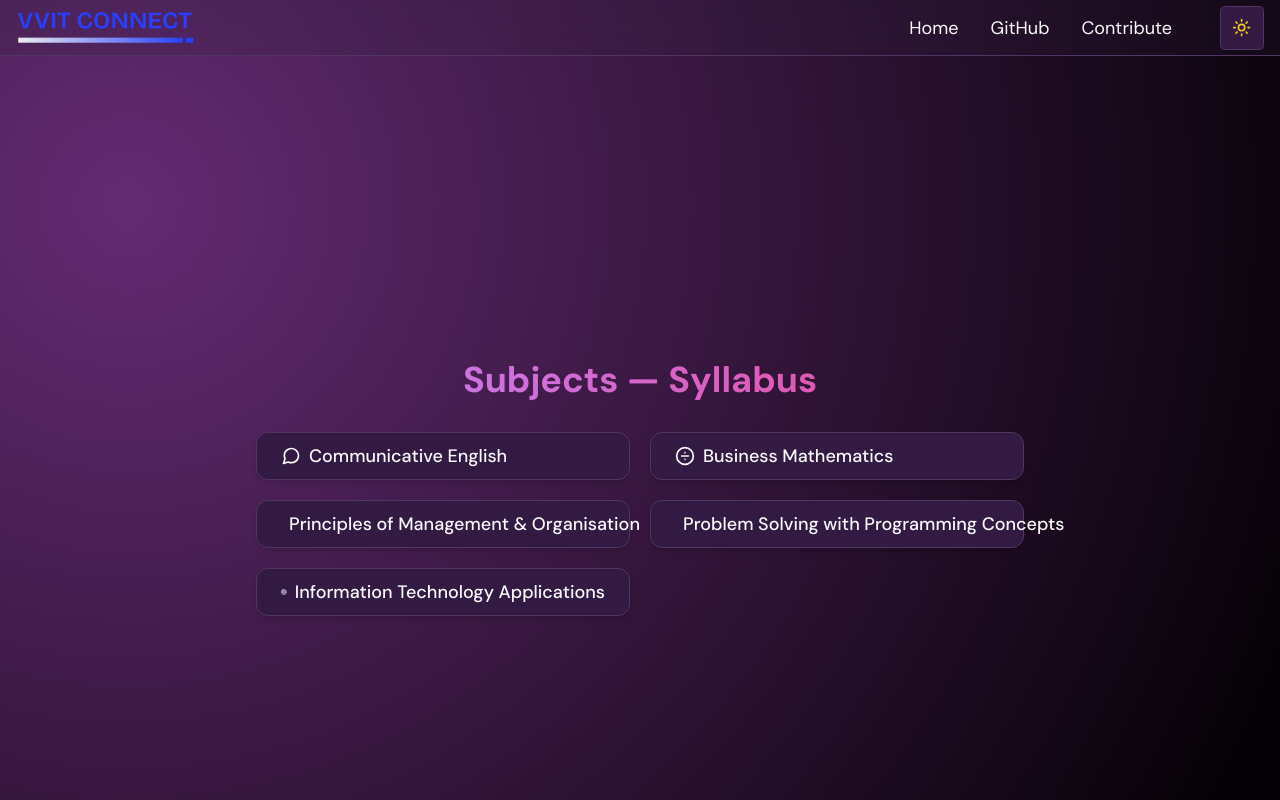
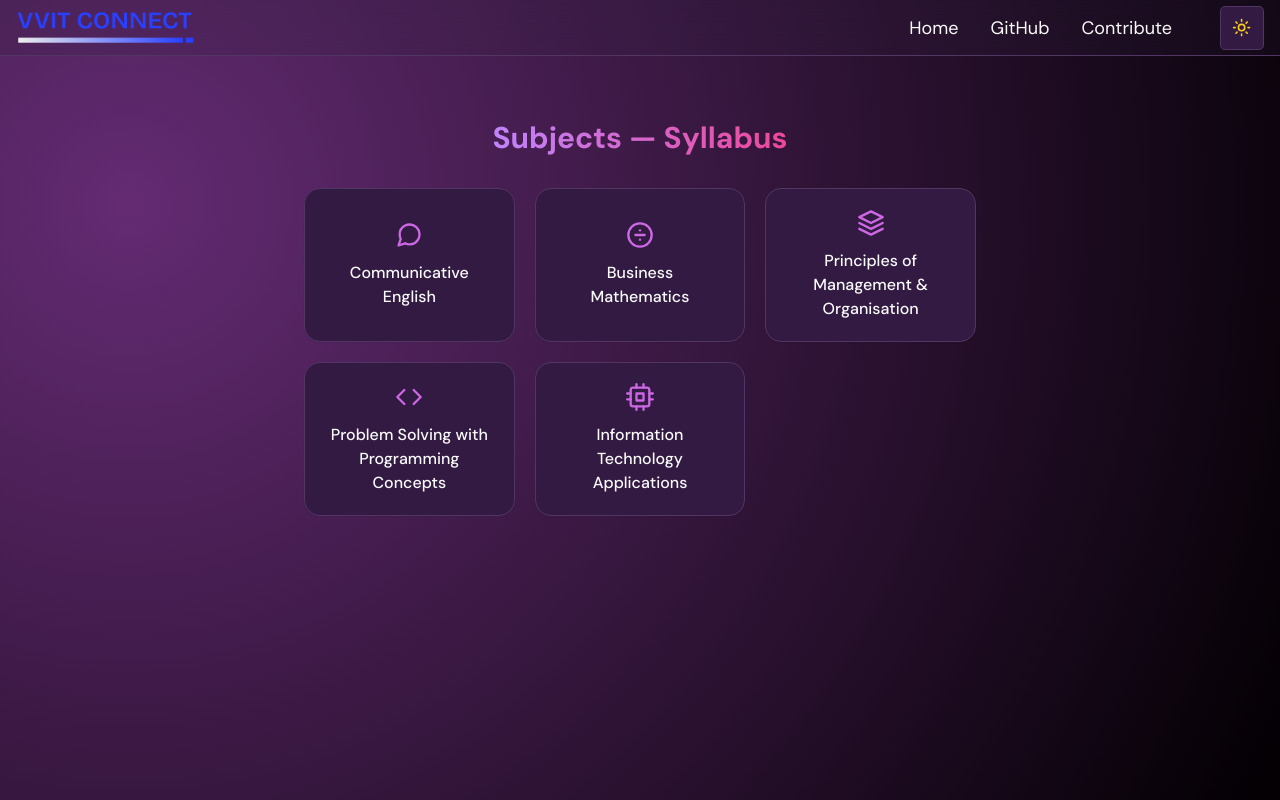
Before and after one commit to pyKinsu/VVITConnect, a Next.js app: page /bca/semester1/syllabus in a window 1280 px wide. Shown: the top 800 px of the page. Built offline with nearby package versions, Linux system fonts and the light colour scheme.

Commit message:
Update page.tsx

```diff
--- a/src/app/bca/semester1/syllabus/page.tsx
+++ b/src/app/bca/semester1/syllabus/page.tsx
@@ -1,6 +1,5 @@
 "use client";
 
-import { Button } from "@/components/ui/button";
 import {
   FiBookOpen,
   FiCode,
@@ -17,53 +16,52 @@ export default function SyllabusPage() {
   const subjects = [
     {
       name: "Communicative English",
-      icon: <FiMessageCircle className="mr-2 h-5 w-5" />,
+      icon: <FiMessageCircle className="w-7 h-7 text-primary mb-3" />,
       route: "/syllabus/english",
     },
     {
       name: "Business Mathematics",
-      icon: <FiDivideCircle className="mr-2 h-5 w-5" />,
+      icon: <FiDivideCircle className="w-7 h-7 text-primary mb-3" />,
       route: "/syllabus/maths",
     },
     {
       name: "Principles of Management & Organisation",
-      icon: <FiLayers className="mr-2 h-5 w-5" />,
+      icon: <FiLayers className="w-7 h-7 text-primary mb-3" />,
       route: "/syllabus/management",
     },
     {
       name: "Problem Solving with Programming Concepts",
-      icon: <FiCode className="mr-2 h-5 w-5" />,
+      icon: <FiCode className="w-7 h-7 text-primary mb-3" />,
       route: "/syllabus/programming",
     },
     {
       name: "Information Technology Applications",
-      icon: <FiCpu className="mr-2 h-5 w-5" />,
+      icon: <FiCpu className="w-7 h-7 text-primary mb-3" />,
       route: "/syllabus/ita",
     },
   ];
 
   return (
-    <main className="min-h-screen flex flex-col items-center justify-center px-6 py-12">
-      <div className="w-full max-w-3xl">
+    <main className="min-h-screen flex flex-col items-center px-4 py-8">
       {/* Title */}
-        <h1 className="text-3xl sm:text-4xl font-bold text-center mb-8 bg-clip-text text-transparent bg-gradient-to-r from-purple-400 to-pink-500">
+      <h1 className="text-2xl sm:text-3xl font-bold text-center mb-8 bg-clip-text text-transparent bg-gradient-to-r from-purple-400 to-pink-500">
         Subjects — Syllabus
       </h1>
 
-        {/* Button Grid */}
-        <div className="grid gap-5 sm:grid-cols-2">
+      {/* Mobile-first card list */}
+      <div className="grid gap-5 w-full max-w-md sm:max-w-2xl sm:grid-cols-2 md:grid-cols-3">
         {subjects.map((subj) => (
-            <Button
+          <div
             key={subj.name}
-              size="lg"
-              className="w-full justify-start text-left text-lg rounded-xl shadow-md hover:scale-[1.02] transition-transform bg-card text-card-foreground border border-border"
             onClick={() => router.push(subj.route)}
+            className="section-box cursor-pointer flex flex-col items-center justify-center p-5 rounded-2xl hover:shadow-lg hover:-translate-y-1 transition-all duration-200"
           >
             {subj.icon}
+            <span className="text-sm sm:text-base font-medium text-center leading-snug">
               {subj.name}
-            </Button>
+            </span>
+          </div>
         ))}
-        </div>
       </div>
     </main>
   );
```
Lines whose indentation alone changed are shown as unchanged.
